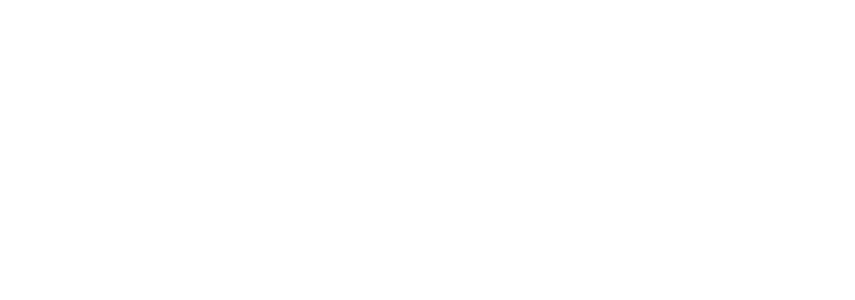
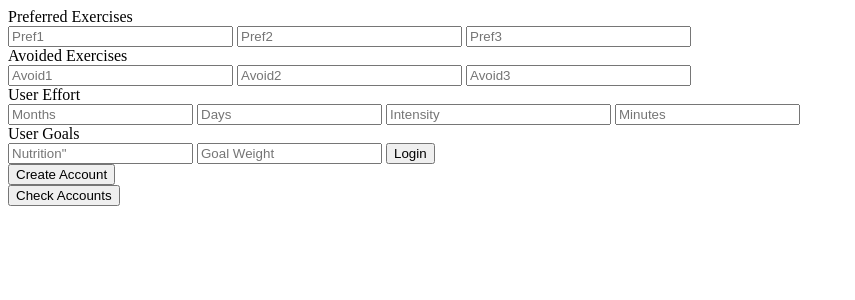
Before and after one commit to michaelzcjia/Lose-It-, a Flask app: page /createWorkout in a window 1280 px wide. Before the commit the part shown is empty. Shown: the top 300 px of the page, without its empty margins (0-855 px from the left). Run offline with Flask 2, Linux system fonts and the light colour scheme.

Commit message:
Added db function, app routing, and FE form for Preferences

```diff
--- a/app.py
+++ b/app.py
@@ -9,6 +9,7 @@
 # create a Flask app
 app = Flask(__name__)
 
+#Returns path to the database
 def get_db_conn():
     if not hasattr(g, "_db_conn"):
         g._db_conn = todo_db.initialize_db(DATABASE_PATH)
@@ -79,6 +80,33 @@
     todo_db.checkAccounts(get_db_conn())
     return render_template("/main.html")
 
+# Handles insertion of user preferences into the database. The preferences are submitted by a HTML form with an action:
+
+@app.route('/addPreferences', methods=['GET'])
+def addPreferences():
+    #need the session variable for the user account id
+
+    pref1 = request.args.get('pref1')
+    pref2 = request.args.get('pref2')
+    pref3 = request.args.get('pref3')
+    avoid1 = request.args.get('avoid1')
+    avoid2 = request.args.get('avoid2')
+    avoid3 = request.args.get('avoid3')
+    months = request.args.get('months')
+    days = request.args.get('days')
+    intensity = request.args.get('intensity')
+    minutes = request.args.get('minutes')
+    nutrition = request.args.get('nutrition')
+    goal_weight = request.args.get('goal_weight')
+    db_conn = get_db_conn()
+
+    if todo_db.addPreferences(db_conn,pref1,pref2,pref3,avoid1,avoid2,avoid3,months,days,intensity,minutes,nutrition,goal_weight):
+        return render_template("/viewWorkout.html") #if the user is successful in adding their preferences, it redirects to the view of the workout
+    else:
+        return render_template("/createWorkout.html")
+
+
+
 # Handles add task request. The task details are submitted by a HTML form with an action="/add".
 # This function extract the form field "title" and calls the app function add_task
 
--- a/templates/createWorkout.html
+++ b/templates/createWorkout.html
@@ -2,9 +2,43 @@
 <html lang="en">
 <head>
     <meta charset="UTF-8">
-    <title>Create Workout</title>
+    <title>Create a New Workout</title>
 </head>
 <body>
+    <div class="addPreferences">
+				<form action="/addPreferences">
+					Preferred Exercises<br>
+					<input type="text" name="pref1" placeholder="Pref1" size=25 class="add-textbox">
+                    <input type="text" name="pref2" placeholder="Pref2" size=25 class="add-textbox">
+                    <input type="text" name="pref3" placeholder="Pref3" size=25 class="add-textbox">
+                    <br>
 
+                    Avoided Exercises<br>
+                    <input type="text" name="avoid1" placeholder="Avoid1" size=25 class="add-textbox">
+                    <input type="text" name="avoid2" placeholder="Avoid2" size=25 class="add-textbox">
+                    <input type="text" name="avoid3" placeholder="Avoid3" size=25 class="add-textbox">
+					<br>
+
+                    User Effort<br>
+                    <input type="number" name="months" placeholder="Months" size="25" class="add-textbox">
+                    <input type="number" name="days" placeholder="Days" size="25" class="add-textbox">
+                    <input type="text" name="intensity" placeholder="Intensity" size="25" class="add-textbox">
+                    <input type="number" name="minutes" placeholder="Minutes" size="25" class="add-textbox">
+                    <br>
+
+                    User Goals<br>
+                    <input type="number" name="nutrition" placeholder=Nutrition" size="25" class="add-textbox">
+                    <input type="number" name="goal_weight" placeholder="Goal Weight" size="25" class="add-textbox">
+
+                    <input type="submit" class="add-button" value="Login">
+				</form>
+				<a href="/createAccount">
+					<button class = "add-button" >Create Account</button>
+				</a>
+
+				<form action = "/checkAccounts">
+					<input type="submit" class = "add-button" value = "Check Accounts" >
+				</form>
+			</div>
 </body>
 </html>
--- a/todo_db.py
+++ b/todo_db.py
@@ -59,6 +59,37 @@
 		return False
 	return True
 
+#This function inserts the users entered preferences into the account
+#I don't think pId is needed, if there are already account preferences for an account we can just update them.
+
+def addPreferences(db_conn,aId, p1, p2, p3, a1, a2, a3, months, days, intensity, minutes, nutrition, goalWeight):
+	months2 = int(months)
+	days2 = int(days)
+	resultSet = db_conn.execute("SELECT COUNT(*) FROM ACCOUNT WHERE A_ID = '{}'".format(aId)) #determine if there are already preferences
+	try:
+		count = resultSet.fetchone()
+	except:
+		count = 0
+	try:
+		if(count == 0):
+			statement = "INSERT INTO Preference (A_id, Pref1, Pref2, Pref3, Avoid1, Avoid2, Avoid3, Months, Days, Intensity, Minutes, Nutrition, \
+						Goal_weight)"  "VALUES ('{}','{}','{}','{}','{}','{}','{}','{}','{}','{}','{}','{}','{}')"\
+						.format(aId,p1,p2,p3,a1,a2,a3,months,days,intensity,minutes,nutrition,goalWeight)
+			db_conn.execute(statement)
+			db_conn.commit()
+		else:
+			# Update the preferences instead of inserting new ones
+			statement = "UPDATE Preference SET Pref1 = '{}', Pref2 = '{}', Pref3 = '{}', Avoid1 = '{}', Avoid2 = '{}', Avoid3 = '{}',\
+						Months = '{}', Days = '{}', Intensity = '{}', Minutes = '{}', Nutrition = '{}', Goal_weight = '{}' WHERE A_Id = '{}'"\
+						.format(p1,p2,p3,a1,a2,a3,months,days,intensity,minutes,nutrition,goalWeight,aId)
+			db_conn.execute(statement)
+			db_conn.commit()
+	except Exception:
+		return False
+	return True
+
+
+
 def get_tasks(db_conn):
 	results = db_conn.execute("SELECT task_id, task, done FROM todo;")
 
```
Also changed, not shown: templates/preferences.html (added, +28 -0 lines).
